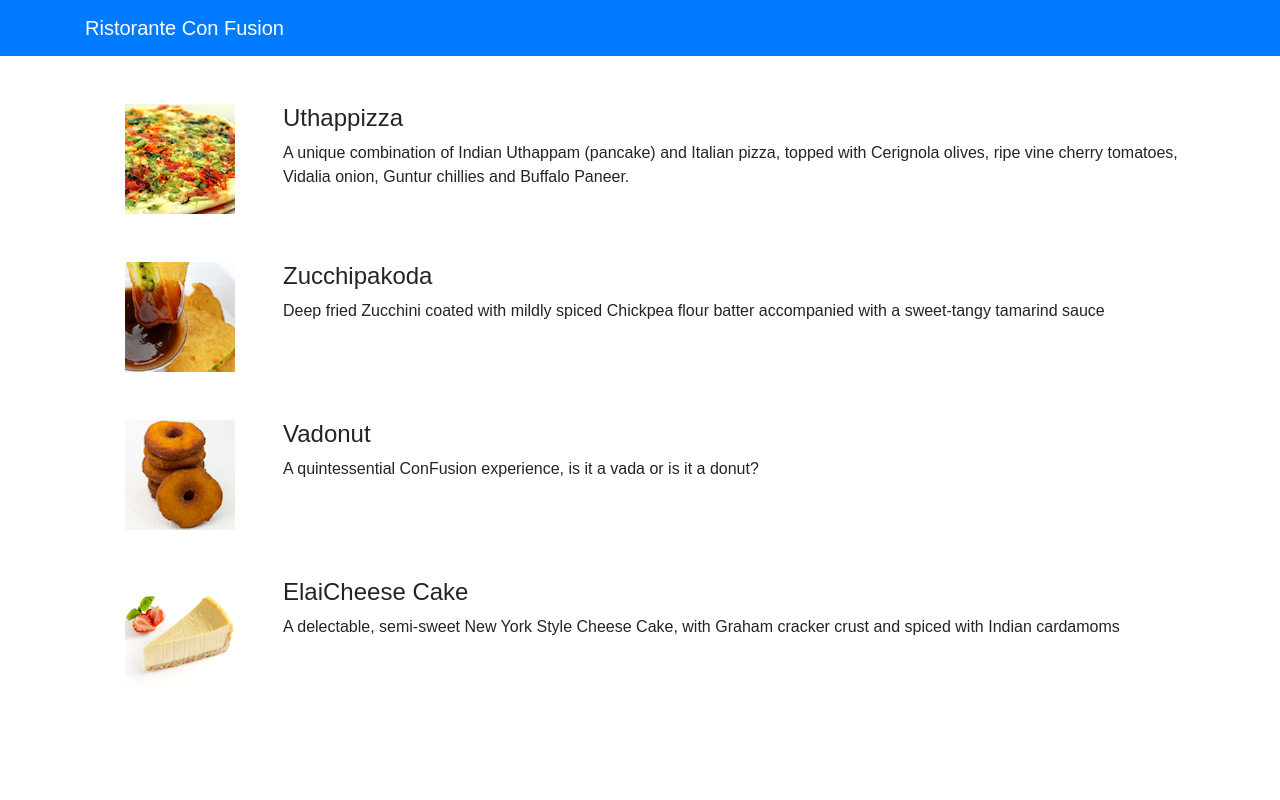
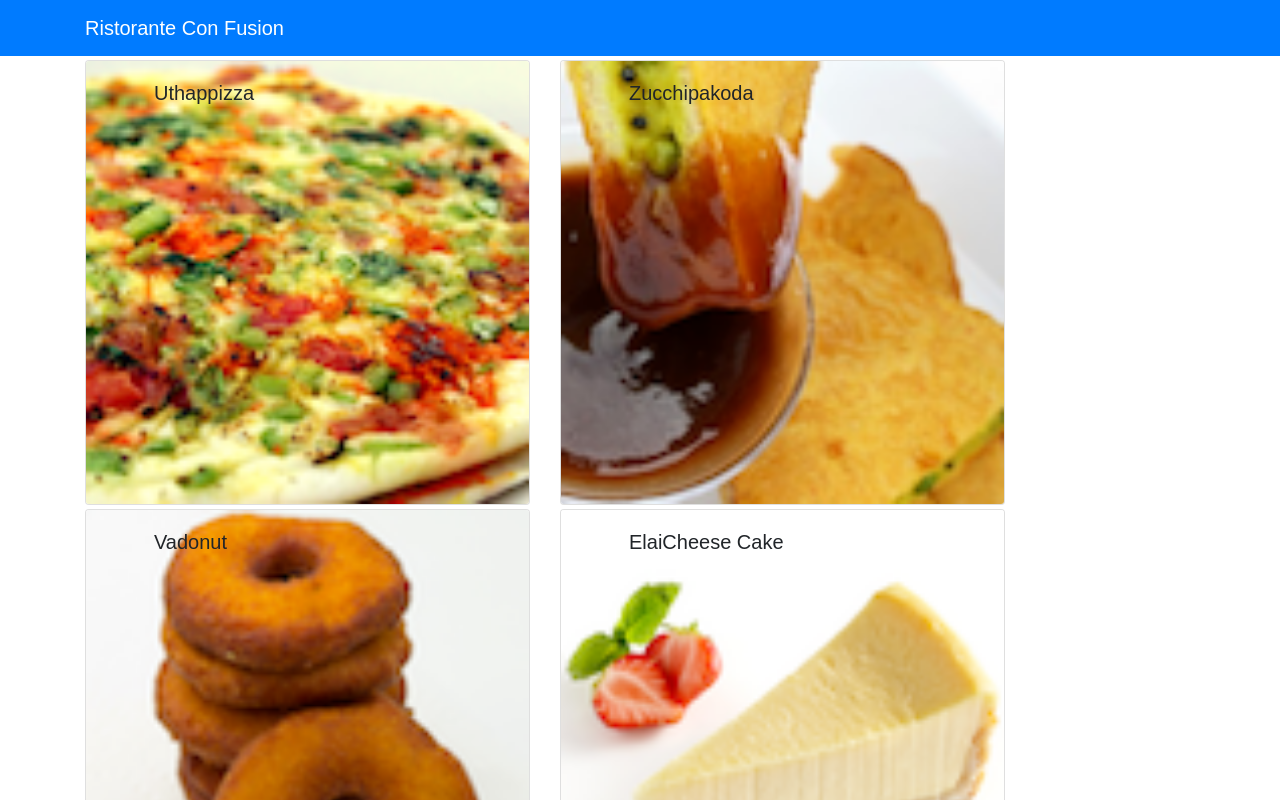
Before and after one commit to misterabdullahAziz/reactApp, a React (Create React App) app: page / in a window 1280 px wide. Shown: the top 800 px of the page. Built offline with nearby package versions, Linux system fonts and the light colour scheme.

Commit message:
Components Part 2

```diff
--- a/src/App.js
+++ b/src/App.js
@@ -1,10 +1,18 @@
 import React, { Component } from 'react';
 import logo from './logo.svg';
-import {Navbar, NavbarBrand} from 'reactstrap'
-import Menu from './components/MenuComponent'
+import {Navbar, NavbarBrand} from 'reactstrap';
+import Menu from './components/MenuComponent';
 import './App.css';
+import {DISHES} from './shared/dishes';
 
 class App extends Component {
+
+  constructor(props){
+    super(props);
+    this.state = {
+      dishes: DISHES
+    };
+  }
   render() {
     return (
       <div>
@@ -13,7 +21,7 @@
             <NavbarBrand href="/">Ristorante Con Fusion</NavbarBrand>
           </div>
         </Navbar>
-        <Menu />
+        <Menu dishes = {this.state.dishes}/>
       </div>
     );
   }
--- a/src/components/MenuComponent.js
+++ b/src/components/MenuComponent.js
@@ -1,60 +1,50 @@
 import React, {Component} from 'react';
-import {Media} from 'reactstrap'
+import {Card, CardImg, CardImgOverlay, CardText, CardTitle, CardBody} from 'reactstrap'
 
 class Menu extends Component{
     constructor(props){
         super(props);
         this.state = {
-            dishes:[
-                {
-                  id: 0,
-                  name:'Uthappizza',
-                  image: 'assets/images/uthappizza.png',
-                  category: 'mains',
-                  label:'Hot',
-                  price:'4.99',
-                  description:'A unique combination of Indian Uthappam (pancake) and Italian pizza, topped with Cerignola olives, ripe vine cherry tomatoes, Vidalia onion, Guntur chillies and Buffalo Paneer.'                        },
-               {
-                  id: 1,
-                  name:'Zucchipakoda',
-                  image: 'assets/images/zucchipakoda.png',
-                  category: 'appetizer',
-                  label:'',
-                  price:'1.99',
-                  description:'Deep fried Zucchini coated with mildly spiced Chickpea flour batter accompanied with a sweet-tangy tamarind sauce'                        },
-               {
-                  id: 2,
-                  name:'Vadonut',
-                  image: 'assets/images/vadonut.png',
-                  category: 'appetizer',
-                  label:'New',
-                  price:'1.99',
-                  description:'A quintessential ConFusion experience, is it a vada or is it a donut?'                        },
-               {
-                  id: 3,
-                  name:'ElaiCheese Cake',
-                  image: 'assets/images/elaicheesecake.png',
-                  category: 'dessert',
-                  label:'',
-                  price:'2.99',
-                  description:'A delectable, semi-sweet New York Style Cheese Cake, with Graham cracker crust and spiced with Indian cardamoms'                        }
-               ]
+            selectedDish : null
         }
     }
+
+    oneDishSelect (dish){
+        this.setState({
+            selectedDish:dish
+        });
+    }
+
+    renderDish(dish){
+        if (dish != null){
+           return(
+            <Card>
+                <CardImg width='100%' object src={dish.image} alt={dish.name}/>
+                <CardBody>
+                <CardTitle>{dish.name}</CardTitle>
+                <CardText>{dish.description}</CardText>
+                </CardBody>
+            </Card>
+           );
+        }
+        else{
+            return(
+                <div></div>
+            );
+        }
+    }
+
     render(){
 
-        const menu = this.state.dishes.map((dish) => {
+        const menu = this.props.dishes.map((dish) => {
             return (
-                <div key={dish.id} className="col-12 mt-5">
-                    <Media tag='li'>
-                        <Media left middle>
-                            <Media object src={dish.image} alt={dish.name}/>
-                        </Media>
-                        <Media body className="ml-5">
-                            <Media heading>{dish.name}</Media>
-                            <p>{dish.description}</p>
-                        </Media>
-                    </Media>
+                <div key={dish.id} className="col-12 col-md-5 mt-1">
+                    <Card onClick={() => this.oneDishSelect(dish)}>
+                        <CardImg width='100%' object src={dish.image} alt={dish.name}/>
+                        <CardImgOverlay body className="ml-5">
+                            <CardTitle>{dish.name}</CardTitle>
+                        </CardImgOverlay>
+                    </Card>
                 </div>
             );
         });
@@ -62,9 +52,10 @@
         return(
             <div className='container'>
                 <div className='row'>
-                    <Media list>
                         {menu}
-                    </Media>
+                </div>
+                <div className='row'>
+                    {this.renderDish(this.state.selectedDish)}
                 </div>
             </div>
         );
--- /dev/null
+++ b/src/shared/dishes.js
@@ -0,0 +1,186 @@
+export const DISHES =
+    [
+        {
+        id: 0,
+        name:'Uthappizza',
+        image: 'assets/images/uthappizza.png',
+        category: 'mains',
+        label:'Hot',
+        price:'4.99',
+        description:'A unique combination of Indian Uthappam (pancake) and Italian pizza, topped with Cerignola olives, ripe vine cherry tomatoes, Vidalia onion, Guntur chillies and Buffalo Paneer.',
+        comments: [
+            {
+            id: 0,
+            rating: 5,
+            comment: "Imagine all the eatables, living in conFusion!",
+            author: "John Lemon",
+            date: "2012-10-16T17:57:28.556094Z"
+            },
+            {
+            id: 1,
+            rating: 4,
+            comment: "Sends anyone to heaven, I wish I could get my mother-in-law to eat it!",
+            author: "Paul McVites",
+            date: "2014-09-05T17:57:28.556094Z"
+            },
+            {
+            id: 2,
+            rating: 3,
+            comment: "Eat it, just eat it!",
+            author: "Michael Jaikishan",
+            date: "2015-02-13T17:57:28.556094Z"
+            },
+            {
+            id: 3,
+            rating: 4,
+            comment: "Ultimate, Reaching for the stars!",
+            author: "Ringo Starry",
+            date: "2013-12-02T17:57:28.556094Z"
+            },
+            {
+            id: 4,
+            rating: 2,
+            comment: "It's your birthday, we're gonna party!",
+            author: "25 Cent",
+            date: "2011-12-02T17:57:28.556094Z"
+            }
+        ]                        },
+        {
+        id: 1,
+        name:'Zucchipakoda',
+        image: 'assets/images/zucchipakoda.png',
+        category: 'appetizer',
+        label:'',
+        price:'1.99',
+        description:'Deep fried Zucchini coated with mildly spiced Chickpea flour batter accompanied with a sweet-tangy tamarind sauce',
+        comments: [
+            {
+            id: 0,
+            rating: 5,
+            comment: "Imagine all the eatables, living in conFusion!",
+            author: "John Lemon",
+            date: "2012-10-16T17:57:28.556094Z"
+            },
+            {
+            id: 1,
+            rating: 4,
+            comment: "Sends anyone to heaven, I wish I could get my mother-in-law to eat it!",
+            author: "Paul McVites",
+            date: "2014-09-05T17:57:28.556094Z"
+            },
+            {
+            id: 2,
+            rating: 3,
+            comment: "Eat it, just eat it!",
+            author: "Michael Jaikishan",
+            date: "2015-02-13T17:57:28.556094Z"
+            },
+            {
+            id: 3,
+            rating: 4,
+            comment: "Ultimate, Reaching for the stars!",
+            author: "Ringo Starry",
+            date: "2013-12-02T17:57:28.556094Z"
+            },
+            {
+            id: 4,
+            rating: 2,
+            comment: "It's your birthday, we're gonna party!",
+            author: "25 Cent",
+            date: "2011-12-02T17:57:28.556094Z"
+            }
+        ]
+        },
+        {
+        id: 2,
+        name:'Vadonut',
+        image: 'assets/images/vadonut.png',
+        category: 'appetizer',
+        label:'New',
+        price:'1.99',
+        description:'A quintessential ConFusion experience, is it a vada or is it a donut?',
+        comments: [
+            {
+            id: 0,
+            rating: 5,
+            comment: "Imagine all the eatables, living in conFusion!",
+            author: "John Lemon",
+            date: "2012-10-16T17:57:28.556094Z"
+            },
+            {
+            id: 1,
+            rating: 4,
+            comment: "Sends anyone to heaven, I wish I could get my mother-in-law to eat it!",
+            author: "Paul McVites",
+            date: "2014-09-05T17:57:28.556094Z"
+            },
+            {
+            id: 2,
+            rating: 3,
+            comment: "Eat it, just eat it!",
+            author: "Michael Jaikishan",
+            date: "2015-02-13T17:57:28.556094Z"
+            },
+            {
+            id: 3,
+            rating: 4,
+            comment: "Ultimate, Reaching for the stars!",
+            author: "Ringo Starry",
+            date: "2013-12-02T17:57:28.556094Z"
+            },
+            {
+            id: 4,
+            rating: 2,
+            comment: "It's your birthday, we're gonna party!",
+            author: "25 Cent",
+            date: "2011-12-02T17:57:28.556094Z"
+            }
+        ]
+        },
+        {
+        id: 3,
+        name:'ElaiCheese Cake',
+        image: 'assets/images/elaicheesecake.png',
+        category: 'dessert',
+        label:'',
+        price:'2.99',
+        description:'A delectable, semi-sweet New York Style Cheese Cake, with Graham cracker crust and spiced with Indian cardamoms',
+        comments: [
+            {
+            id: 0,
+            rating: 5,
+            comment: "Imagine all the eatables, living in conFusion!",
+            author: "John Lemon",
+            date: "2012-10-16T17:57:28.556094Z"
+            },
+            {
+            id: 1,
+            rating: 4,
+            comment: "Sends anyone to heaven, I wish I could get my mother-in-law to eat it!",
+            author: "Paul McVites",
+            date: "2014-09-05T17:57:28.556094Z"
+            },
+            {
+            id: 2,
+            rating: 3,
+            comment: "Eat it, just eat it!",
+            author: "Michael Jaikishan",
+            date: "2015-02-13T17:57:28.556094Z"
+            },
+            {
+            id: 3,
+            rating: 4,
+            comment: "Ultimate, Reaching for the stars!",
+            author: "Ringo Starry",
+            date: "2013-12-02T17:57:28.556094Z"
+            },
+            {
+            id: 4,
+            rating: 2,
+            comment: "It's your birthday, we're gonna party!",
+            author: "25 Cent",
+            date: "2011-12-02T17:57:28.556094Z"
+            }
+        ]
+        }
+    ];
```
